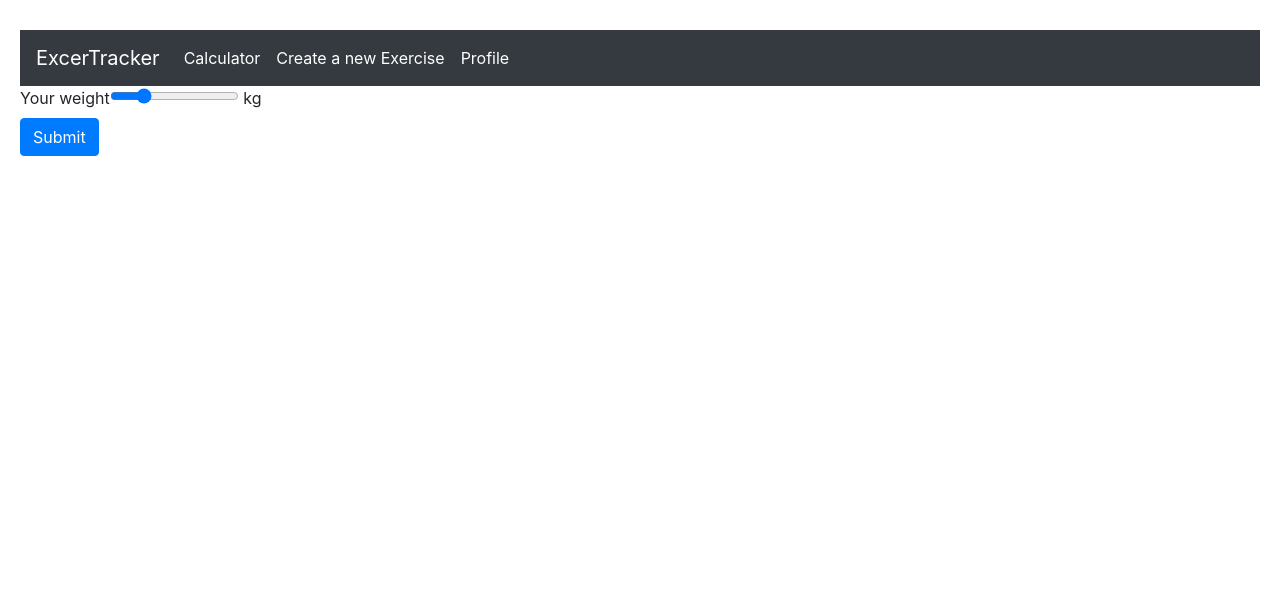
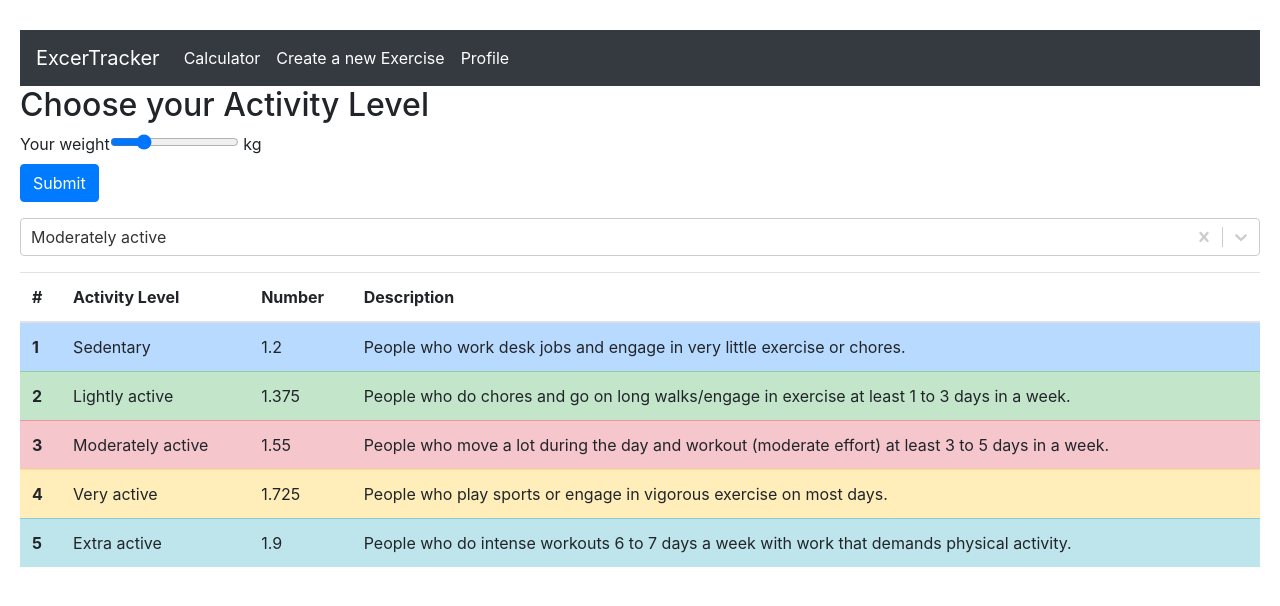
Before and after one commit to murai1998/New-File, a React (Create React App) app in the folder frontend/: page /profile in a window 1280 px wide. Shown: the top 606 px of the page. Built offline with nearby package versions, Linux system fonts and the light colour scheme; no server answers.

Commit message:
table-for-profile

```diff
--- a/frontend/src/components/profile.js
+++ b/frontend/src/components/profile.js
@@ -1,18 +1,35 @@
 import React, { Component } from "react";
 import Navbar from "./navbar";
 import axios from "axios";
+import CreatableSelect from "react-select/creatable";
 
 class Profile extends Component {
   state = {
     user: { ...this.props.user },
-    weight: ""
+    weight: "",
+    levels: []
   };
+
   handleChange = e => {
     this.setState({
       [e.target.name]: e.target.value
     });
   };
-
+  handleChange3 = (newValue: any, actionMeta: any) => {
+    console.group("Value Changed");
+    console.log(newValue);
+    console.log(`action: ${actionMeta.action}`);
+    console.groupEnd();
+    this.setState({
+      level: newValue.value
+    });
+  };
+  handleInputChange = (inputValue: any, actionMeta: any) => {
+    console.group("Input Changed");
+    console.log(inputValue);
+    console.log(`action: ${actionMeta.action}`);
+    console.groupEnd();
+  };
   getInfo = async e => {
     e.preventDefault();
     console.log(this.state.user.height);
@@ -35,14 +52,42 @@ class Profile extends Component {
         weigth: this.state.weight
       }
     });
-    console.log("RES", res1);
-    this.setState({});
+
+    let levels = [
+      {
+        value: res1.data.data["Sedentary: little or no exercise"],
+        label: "Sedentary"
+      },
+      {
+        value: res1.data.data["Exercise 1-3 times/week"],
+        label: "Lightly active"
+      },
+      {
+        value: res1.data.data["Exercise 4-5 times/week"],
+        label: "Moderately active"
+      },
+      {
+        value: res1.data.data["Intense exercise 6-7 times/week"],
+        label: "Very active"
+      },
+      {
+        value: res1.data.data["Very intense exercise daily, or physical job"],
+        label: "Extra active"
+      }
+    ];
+
+    this.setState({
+      levels: levels,
+      default: res1.data.data["Exercise 4-5 times/week"]
+    });
   };
   render() {
     return (
       <div>
         <Navbar />
         <div className="form-group">
+          <h2>Choose your Activity Level</h2>
+          {console.log("LEV", this.state.levels)}
           <form onSubmit={this.getInfo}>
             <label>Your weight</label>
             <input
@@ -59,7 +104,82 @@ class Profile extends Component {
               <input type="submit" value="Submit" className="btn btn-primary" />
             </div>
           </form>
+          <CreatableSelect
+            isClearable
+            onChange={this.handleChange3}
+            onInputChange={this.handleInputChange}
+            defaultValue={{
+              label: "Moderately active",
+              value: this.state.default
+            }}
+            options={this.state.levels}
+          />
         </div>
+        <table class="table">
+          <thead>
+            <tr className="table-default">
+              <th scope="col" scope="col">
+                #
+              </th>
+              <th scope="col" scope="col">
+                Activity Level
+              </th>
+              <th scope="col" scope="col">
+                Number
+              </th>
+              <th scope="col" scope="col">
+                Description
+              </th>
+            </tr>
+          </thead>
+          <tbody>
+            <tr class="table-primary">
+              <th scope="row">1</th>
+              <td scope="row">Sedentary</td>
+              <td scope="row">1.2</td>
+              <td scope="row">
+                People who work desk jobs and engage in very little exercise or
+                chores.
+              </td>
+            </tr>
+            <tr class="table-success">
+              <th scope="row">2</th>
+              <td scope="row">Lightly active</td>
+              <td scope="row">1.375</td>
+              <td scope="row">
+                People who do chores and go on long walks/engage in exercise at
+                least 1 to 3 days in a week.
+              </td>
+            </tr>
+            <tr class="table-danger">
+              <th scope="row">3</th>
+              <td scope="row">Moderately active</td>
+              <td scope="row">1.55</td>
+              <td scope="row">
+                People who move a lot during the day and workout (moderate
+                effort) at least 3 to 5 days in a week.
+              </td>
+            </tr>
+            <tr class="table-warning">
+              <th scope="row">4</th>
+              <td scope="row">Very active</td>
+              <td scope="row">1.725</td>
+              <td scope="row">
+                People who play sports or engage in vigorous exercise on most
+                days.
+              </td>
+            </tr>
+            <tr class="table-info">
+              <th scope="row">5</th>
+              <td scope="row">Extra active</td>
+              <td scope="row">1.9</td>
+              <td scope="row">
+                People who do intense workouts 6 to 7 days a week with work that
+                demands physical activity.
+              </td>
+            </tr>
+          </tbody>
+        </table>
       </div>
     );
   }
```
